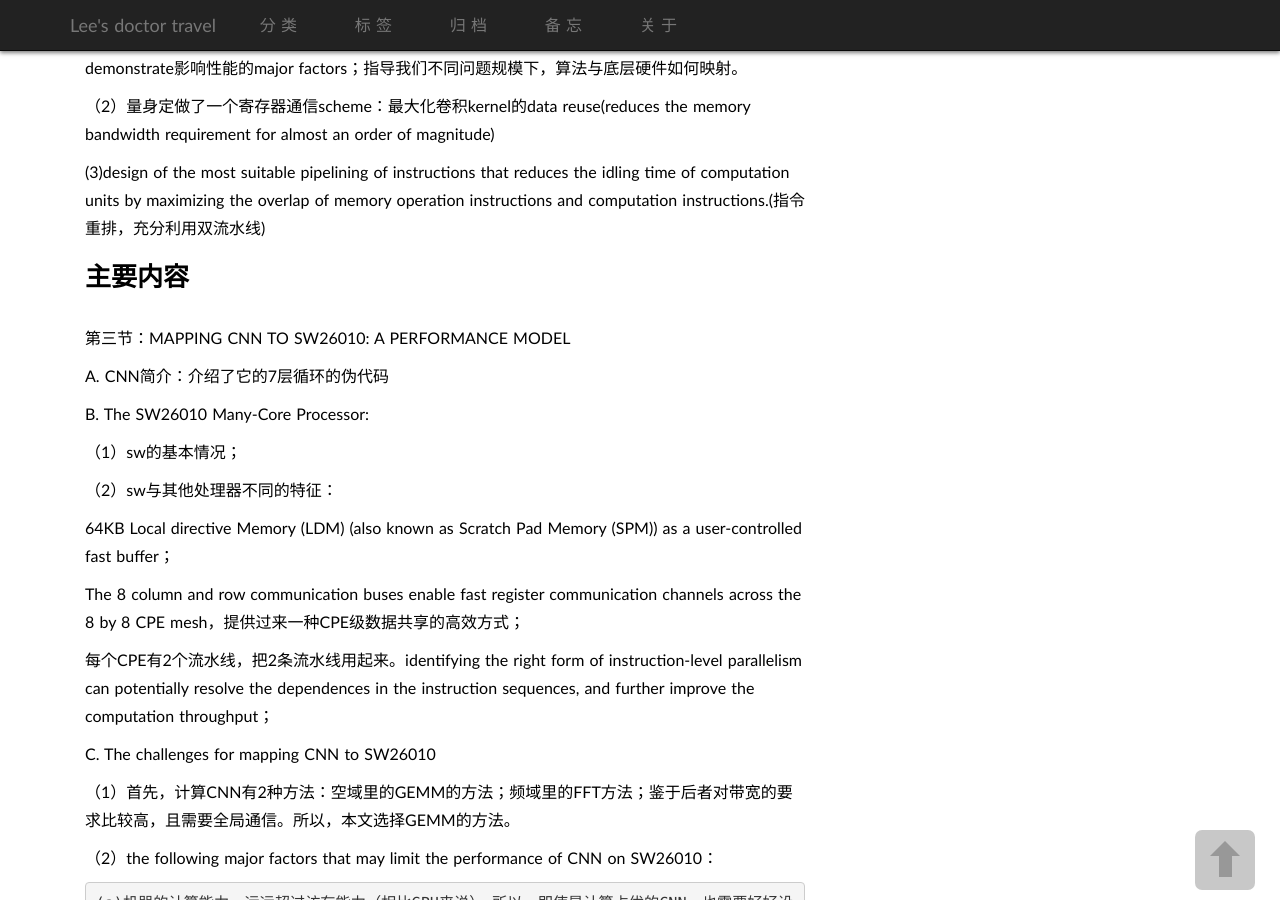
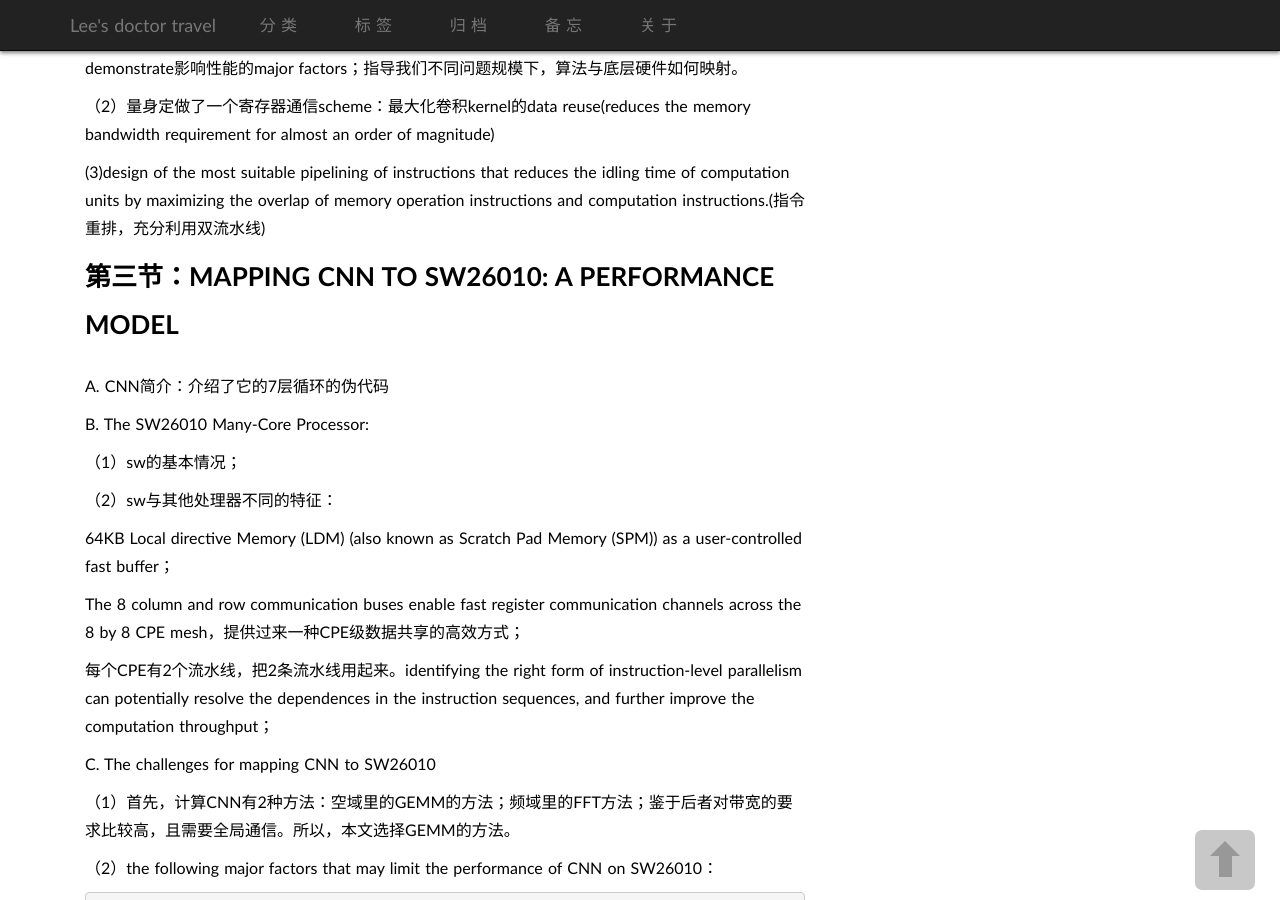
Before and after one commit to limin2015/limin2015.github.io, a Jekyll site: the page built from _posts/2017-6-8-paper-swdnn.md, in a window 1280 px wide and 900 px high, scrolled down 833 px. Built offline with Jekyll 4.4.1, drawn with Linux system fonts in a browser that asks for light colours; some web fonts are replaced; comment, search, counter and statistics services are not loaded.

Commit message:
paper-swdnn

```diff
--- a/_posts/2017-6-8-paper-swdnn.md
+++ b/_posts/2017-6-8-paper-swdnn.md
@@ -39,8 +39,7 @@
  (3)design of the most suitable pipelining of instructions that reduces the idling time of computation units by maximizing the overlap of memory operation instructions and computation instructions.(指令重排，充分利用双流水线)
 
 
-## 主要内容
-第三节：MAPPING CNN TO SW26010: A PERFORMANCE MODEL
+## 第三节：MAPPING CNN TO SW26010: A PERFORMANCE MODEL
 
 A. CNN简介：介绍了它的7层循环的伪代码
 
```
